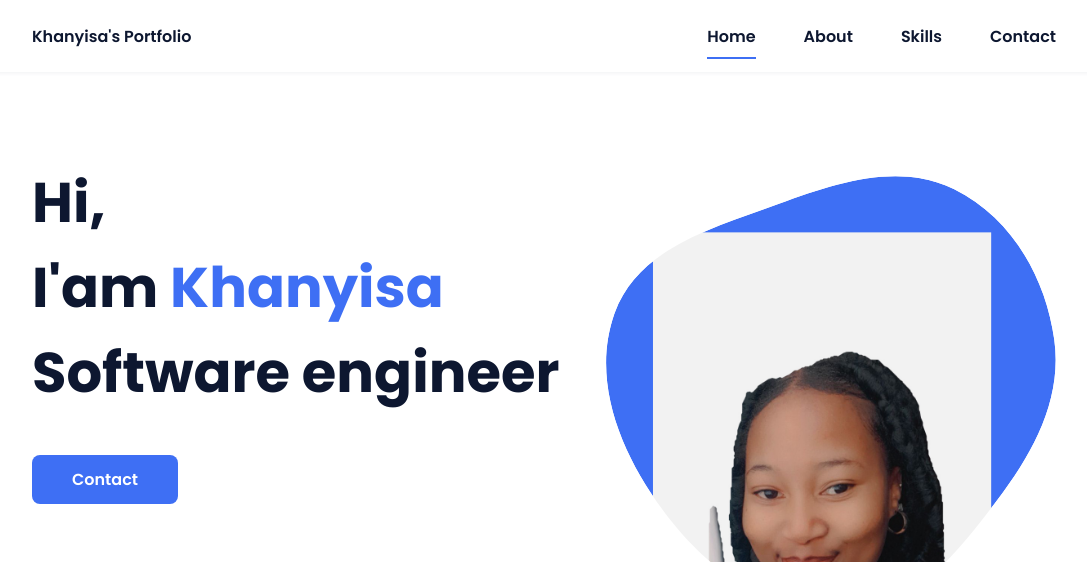
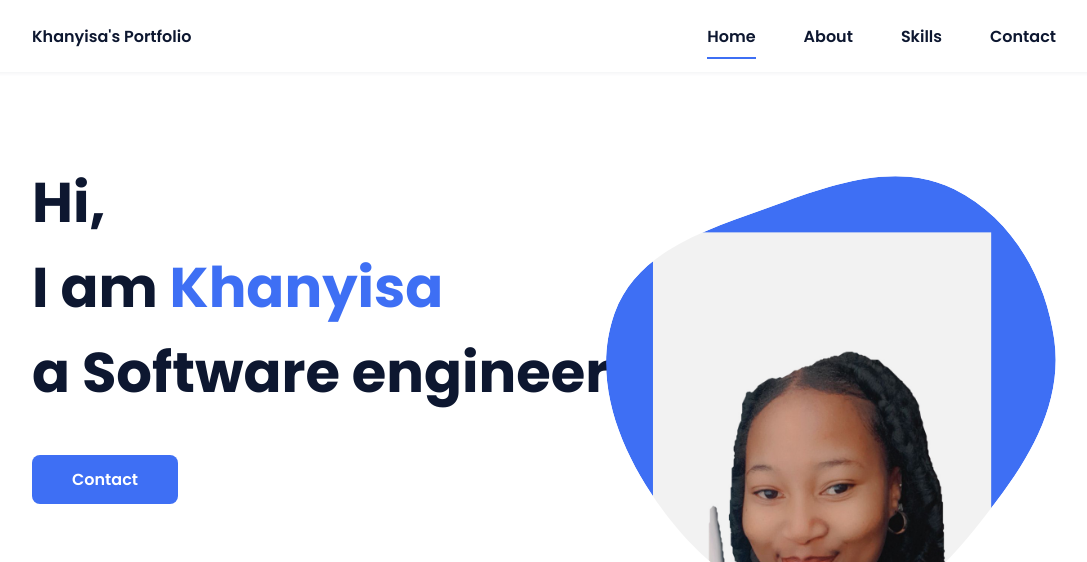
Before and after one commit to Khanyicou/responsive-portfolio-, a plain HTML site: page index.html in a window 1280 px wide. Shown: the top 562 px of the page, without its empty margins (96-1183 px from the left). Drawn offline with nearby package versions, Linux system fonts and the light colour scheme.

Commit message:
Update index.html

```diff
--- a/index.html
+++ b/index.html
@@ -39,7 +39,7 @@
             <!--===== HOME =====-->
             <section class="home bd-grid" id="home">
                 <div class="home__data">
-                    <h1 class="home__title">Hi,<br>I'am <span class="home__title-color">Khanyisa</span><br> Software engineer</h1>
+                    <h1 class="home__title">Hi,<br>I am <span class="home__title-color">Khanyisa</span><br> a Software engineer</h1>
 
                     <a href="#" class="button">Contact</a>
                 </div>
```
